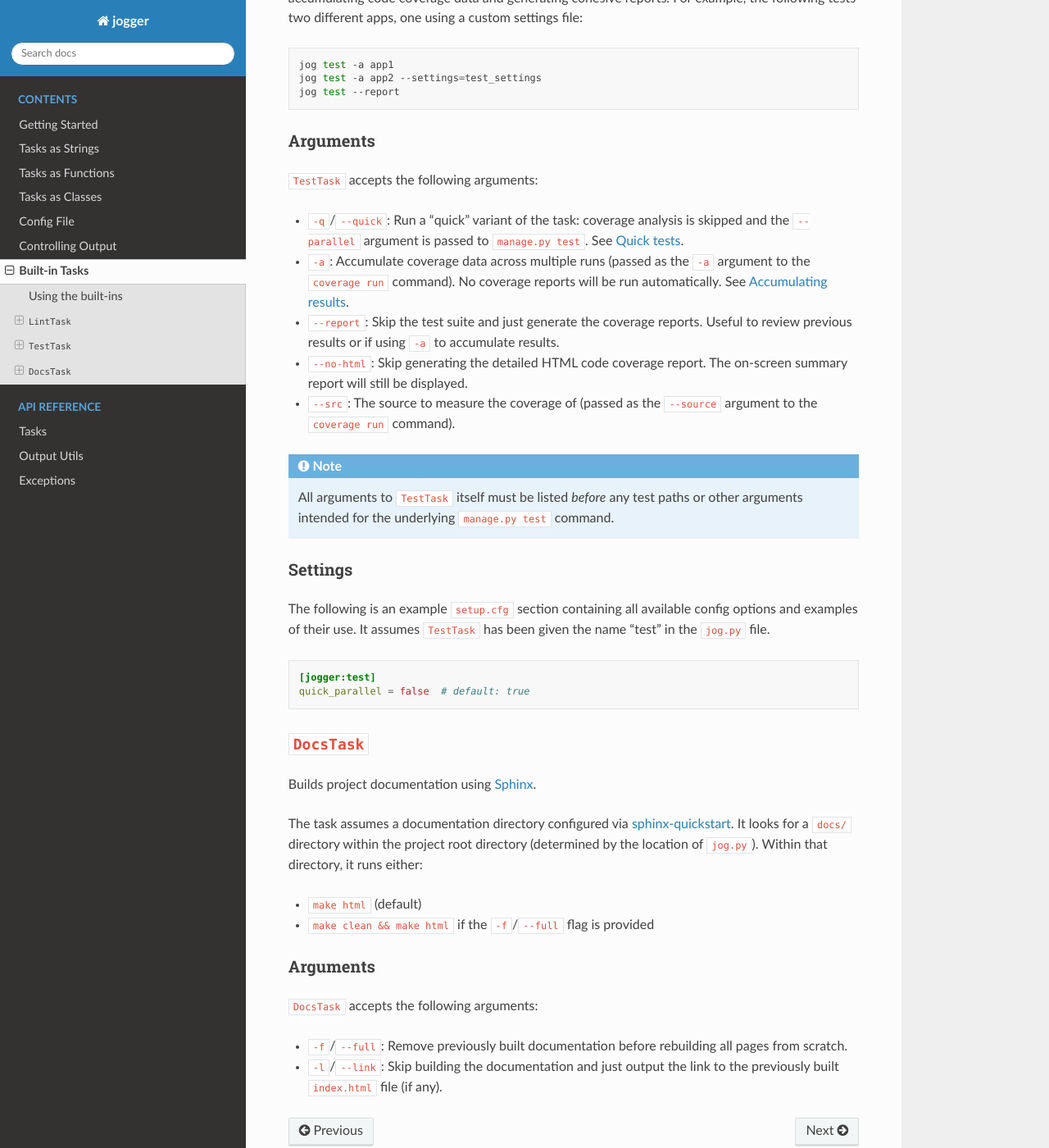
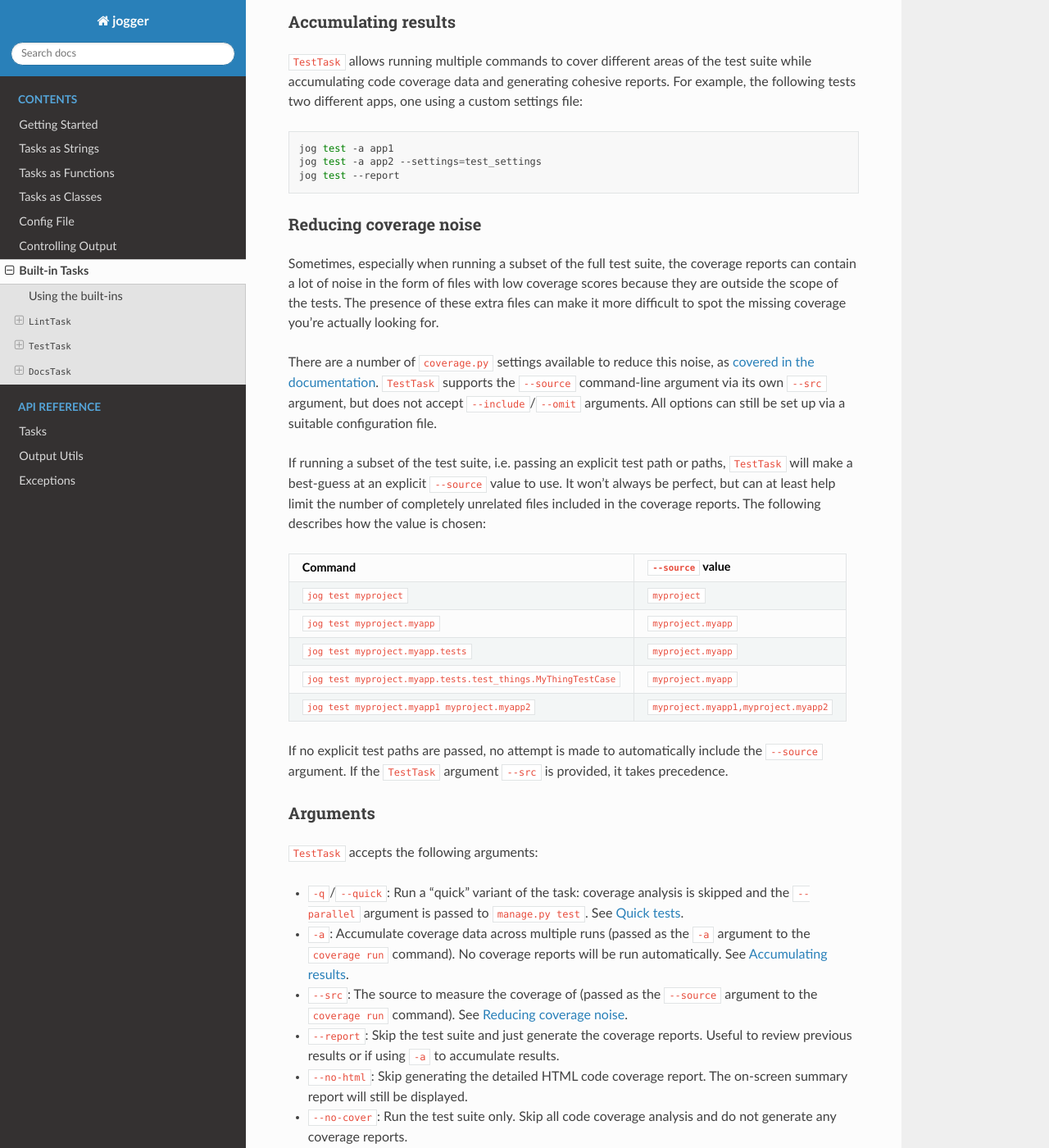
Before and after one commit to oogles/jog, a Sphinx documentation site: the page built from docs/topics/builtins.rst, in a window 1280 px wide and 1400 px high, scrolled down 3896 px. Shown: the whole window at 82% size. Built offline with Sphinx 7.4.7 and the Read the Docs theme 2.0.0, drawn with Linux system fonts in a browser that asks for light colours; some of the changed text lies outside the part shown.

Commit message:
Updated documentation with recent changes/additions.

```diff
--- a/docs/topics/builtins.rst
+++ b/docs/topics/builtins.rst
@@ -111,9 +111,13 @@ Runs the Django ``manage.py test`` command. Additionally, if `coverage.py <https
 It uses the following coverage.py commands:
 
 * ``coverage run --branch`` to execute the test suite with code coverage. Some additional arguments may be passed based on arguments passed to ``TestTask`` itself. See below for details on accepted arguments.
-* ``coverage report --skip-covered`` to generate the on-screen summary report if the verbosity level is less than ``2`` (the default).
+* ``coverage report --skip-covered`` to generate the on-screen summary report if the verbosity level is ``1`` (the default).
 * ``coverage report`` to generate the on-screen summary report if the verbosity level is ``2`` or more.
 * ``coverage html`` to generate the detailed HTML report.
+
+.. note::
+
+    The on-screen summary report will be skipped entirely if the verbosity level is less than ``1``.
 
 ``TestTask`` accepts several of its own arguments, detailed below, but also passes any additional arguments through to the underlying ``manage.py test`` command. Assuming the task has been given the name "test" in ``jog.py``, this means you can do any of the following::
 
@@ -154,6 +158,36 @@ Accumulating results
     jog test -a app2 --settings=test_settings
     jog test --report
 
+.. _builtins-test-noise:
+
+Reducing coverage noise
+-----------------------
+
+Sometimes, especially when running a subset of the full test suite, the coverage reports can contain a lot of noise in the form of files with low coverage scores because they are outside the scope of the tests. The presence of these extra files can make it more difficult to spot the missing coverage you're actually looking for.
+
+There are a number of ``coverage.py`` settings available to reduce this noise, as `covered in the documentation <https://coverage.readthedocs.io/en/stable/source.html>`_. ``TestTask`` supports the ``--source`` command-line argument via its own ``--src`` argument, but does not accept ``--include``/``--omit`` arguments. All options can still be set up via a suitable configuration file.
+
+If running a subset of the test suite, i.e. passing an explicit test path or paths, ``TestTask`` will make a best-guess at an explicit ``--source`` value to use. It won't always be perfect, but can at least help limit the number of completely unrelated files included in the coverage reports. The following describes how the value is chosen:
+
+.. list-table::
+    :header-rows: 1
+
+    * - Command
+      - ``--source`` value
+    * - ``jog test myproject``
+      - ``myproject``
+    * - ``jog test myproject.myapp``
+      - ``myproject.myapp``
+    * - ``jog test myproject.myapp.tests``
+      - ``myproject.myapp``
+    * - ``jog test myproject.myapp.tests.test_things.MyThingTestCase``
+      - ``myproject.myapp``
+    * - ``jog test myproject.myapp1 myproject.myapp2``
+      - ``myproject.myapp1,myproject.myapp2``
+
+If no explicit test paths are passed, no attempt is made to automatically include the ``--source`` argument. If the ``TestTask`` argument ``--src`` is provided, it takes precedence.
+
+
 Arguments
 ---------
 
@@ -161,9 +195,10 @@ Arguments
 
 * ``-q``/``--quick``: Run a "quick" variant of the task: coverage analysis is skipped and the ``--parallel`` argument is passed to ``manage.py test``. See :ref:`builtins-test-quick`.
 * ``-a``: Accumulate coverage data across multiple runs (passed as the ``-a`` argument to the ``coverage run`` command). No coverage reports will be run automatically. See :ref:`builtins-test-accumulating`.
+* ``--src``: The source to measure the coverage of (passed as the ``--source`` argument to the ``coverage run`` command). See :ref:`builtins-test-noise`.
 * ``--report``: Skip the test suite and just generate the coverage reports. Useful to review previous results or if using ``-a`` to accumulate results.
 * ``--no-html``: Skip generating the detailed HTML code coverage report. The on-screen summary report will still be displayed.
-* ``--src``: The source to measure the coverage of (passed as the ``--source`` argument to the ``coverage run`` command).
+* ``--no-cover``: Run the test suite only. Skip all code coverage analysis and do not generate any coverage reports.
 
 .. note::
 
--- a/docs/topics/output.rst
+++ b/docs/topics/output.rst
@@ -53,6 +53,7 @@ The simplest way to style the output from a task is to use the ``style`` argumen
 
 The value provided to the ``style`` argument must match a supported style "role". The following roles are supported:
 
+* ``'normal'``: plain text, no specific styles applied
 * ``'success'``: bold green text
 * ``'error'``: bold red text
 * ``'warning'``: bold yellow text
```
Also changed, not shown: 1 other file.
